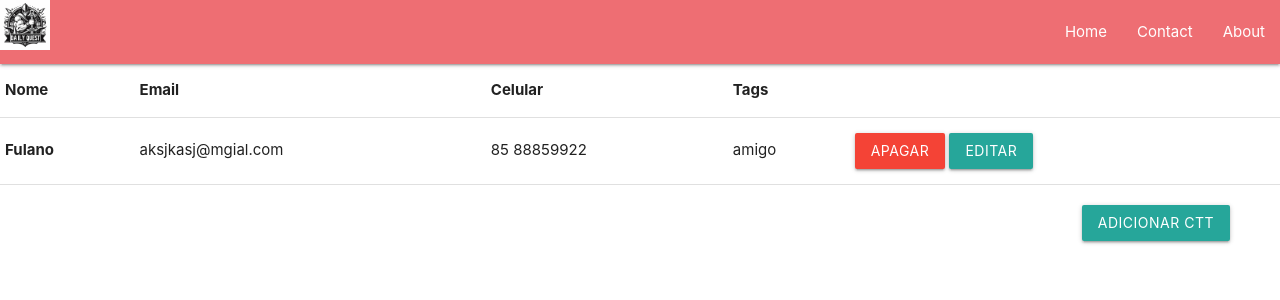
After one commit to ademirMaltazard/rotasDinamicasComFlask, a Flask app: template templates/homePage.html in a window 1280 px wide. The commit adds this page. Shown: the top 300 px of the page. Run offline with Flask 3, Linux system fonts and the light colour scheme; the template is opened without the code that fills it, so the values that code supplies are empty.

Commit message:
Atualização da home page

```diff
--- a/app.py
+++ b/app.py
@@ -1,87 +1,14 @@
-from flask import Flask, jsonify, request
+from flask import Flask, render_template
 
 app = Flask(__name__)
 
-usuarios = [
+@app.route('/')
+def homePage():
+    return render_template('homePage.html')
 
-    {
-        'nome': "Amanda",
-        'email': "xxxxx",
-        'idade': 32
-    },
-    {
-        'nome': "Eduardo",
-        'email': "xxxxxddddf",
-        'idade': 56
-    },
-    {
-        'nome': "benfica",
-        'email': "xxxxxdddddsdfdfef",
-        'idade': 56
-        , }
-]
-
-
-@app.route('/')
-def primeiraPagina():
-    return "<h1> Minha página </h1>"
-
-
-@app.route('/segunda_pagina')
-def segunda_pagina():
-    return "<h1> segunda página </h1>"
-
-
-@app.route('/formulario')
-def formulario():
-    form = '''
-    <form>
-        <label>Primeiro nome:</label>
-        <input type="text"><br><br>
-        <label>Segundo nome:</label>
-        <input type="text"><br><br>
-        <input type="submit" value="enviar">
-    </form>
-'''
-    return form
-
-
-@app.route('/cadastro')
-def cadastro():
-    return "dennis, 31 anos"
-
-
-@app.route('/cadastro_json')
-def cadastro_json():
-    return jsonify(nome="Dennis orion", idade=31)
-
-
-@app.route('/v1/user/idade/<nome>', methods=['GET'])
-def retorna_idade(nome):
-    if nome == "dennis":
-        return jsonify(idade=31)
-    else:
-        return jsonify(idade="não encontrado")
-
-
-@app.route('/v2/user/idade/<nome>', methods=['GET'])
-def consulta(nome):
-    for usuario in usuarios:
-        if usuario['nome'] == nome:
-            return jsonify(idade=usuario['idade'])
-
-    return jsonify(idade="usuario não encontrado"), 404
-
-
-@app.route('/v3/user/consulta/', methods=['GET'])
-def consulta_usuario():
-    nome = request.args.get('nome')
-    email = request.args.get('email')
-    for usuario in usuarios:
-        if usuario['nome'] == nome or usuario['email'] == email:
-            return jsonify(usuario)
-    return jsonify(mensagem='não encontrado'), 404
-
+@app.route('/curriculo')
+def showCurriculo():
+    return render_template('index.html')
 
 if __name__ == "__main__":
     app.run(debug=True)
--- /dev/null
+++ b/templates/homePage.html
@@ -0,0 +1,61 @@
+<!DOCTYPE html>
+<html lang="en">
+<head>
+    <meta charset="UTF-8">
+    <title>Home Page</title>
+    <!-- Compiled and minified CSS -->
+    <link rel="stylesheet" href="https://cdnjs.cloudflare.com/ajax/libs/materialize/1.0.0/css/materialize.min.css">
+</head>
+<body>
+    <nav>
+        <div class="nav-wrapper">
+            <a><img style="width: 50px; height: 50px;" src="../static/Daily Quest.jpg"></a>
+            <ul id="nav-mobile" class="right hide-on-med-and-down">
+                <li><a href="sass.html">Home</a></li>
+                <li><a href="badges.html">Contact</a></li>
+                <li><a href="collapsible.html">About</a></li>
+            </ul>
+        </div>
+    </nav>
+    <table>
+        <thead>
+            <tr>
+                <th scope="col">Nome</th>
+                <th scope="col">Email</th>
+                <th scope="col">Celular</th>
+                <th scope="col">Tags</th>
+            </tr>
+        </thead>
+        <tbody>
+            <tr>
+                <th scope="row">Fulano</th>
+                <td>aksjkasj@mgial.com</td>
+                <td>85 88859922</td>
+                <td>amigo</td>
+                <td>
+                    <a class="waves-effect waves-light btn red">apagar</a>
+                    <a class="waves-effect waves-light btn">editar</a>
+                </td>
+            </tr>
+        </tbody>
+    </table>
+    <section style="text-align: right; margin:20px 50px">
+        <a class="waves-effect waves btn modal-trigger" href="#modal1">Adicionar Ctt</a>
+        <div id="modal1" class="modal">
+            <div class="modal-content">
+                <h4>Modal Header</h4>
+                <p>A bunch of text</p>
+            </div>
+        </div>
+    </section>
+
+    <script>
+        document.addEventListener('DOMContentLoaded', function() {
+        var elems = document.querySelectorAll('.modal');
+        var instances = M.Modal.init(elems);
+          });
+    </script>
+    <!-- Compiled and minified JavaScript -->
+    <script src="https://cdnjs.cloudflare.com/ajax/libs/materialize/1.0.0/js/materialize.min.js"></script>
+</body>
+</html>
```
Also changed, not shown: templates/index.html (renamed from index.html, +10 -2 lines), static/Daily Quest.jpg (added).
